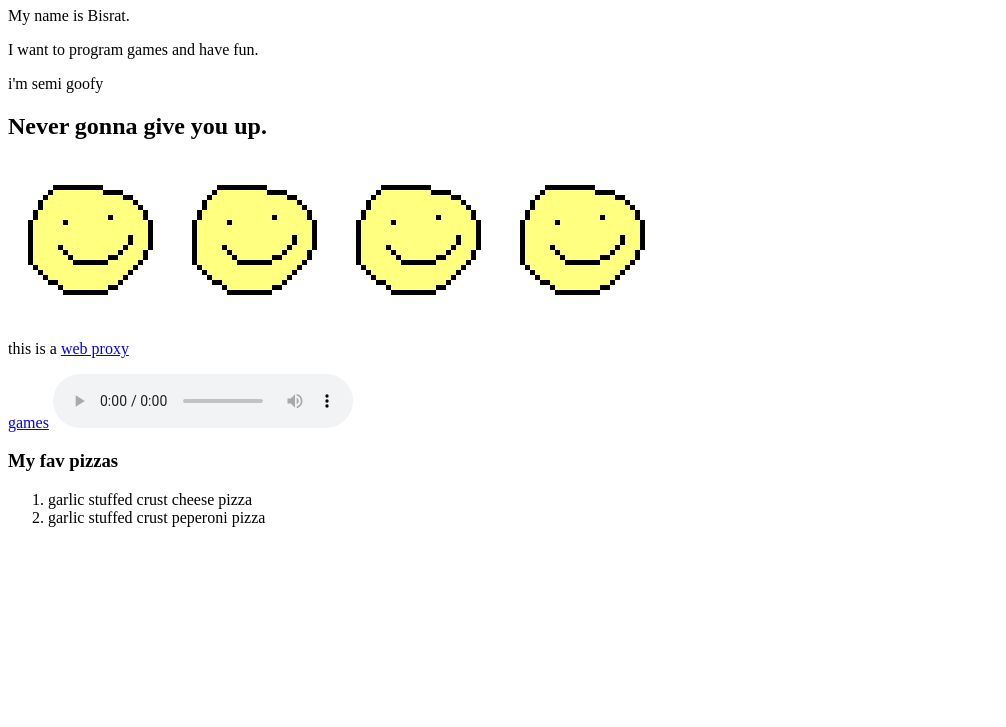
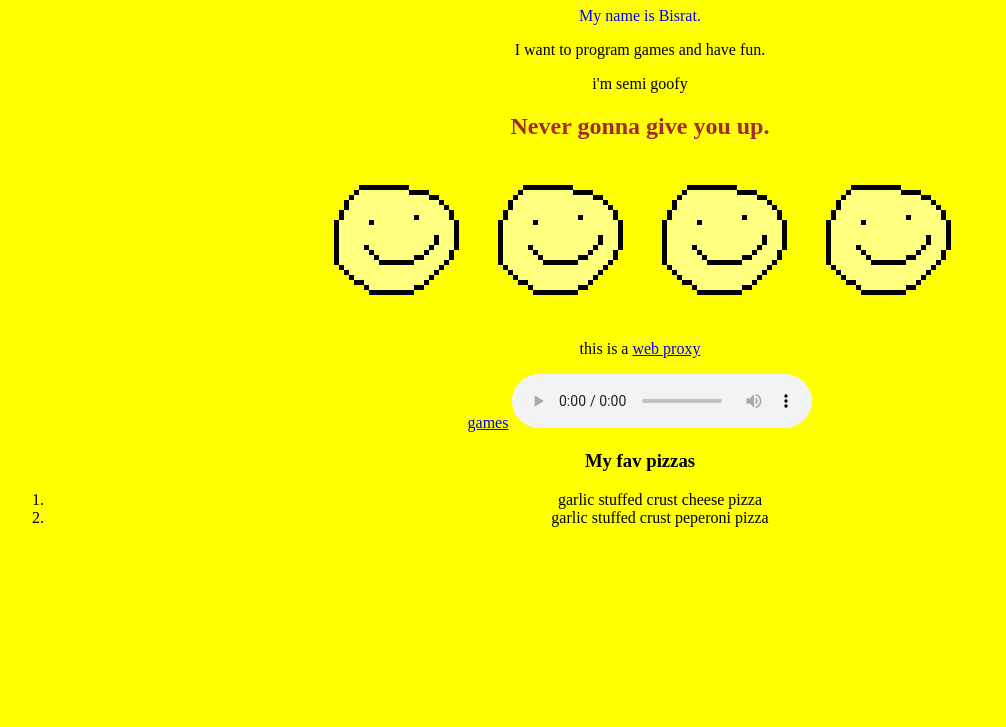
Before and after one commit to sniper694200/sniper694200.github.io, a plain HTML site: page index.html in a window 1280 px wide. Shown: the part 73-800 px from the top of the page, without its empty margins (0-1006 px from the left). Drawn offline with Linux system fonts and the light colour scheme.

Commit message:
Update index.html

```diff
--- a/index.html
+++ b/index.html
@@ -1,13 +1,26 @@
 <!DOCTYPE html>
 <html>
     <head>
+        <title>Bisrat's awesome website</title>
+        <style>
+            .name {
+                color:blue
+            }
+            .rickroll {
+                color:brown;
+            }
+            body {
+                text-align:center;
+                background-color:yellow;
+            }
+        </style>
     </head>
     <h1>Hello!</h1>
     <body>
-        <p>My name is Bisrat.</p>
+        <p class="name">My name is Bisrat.</p>
 <p>I want to program games and have fun.</p>
 <p>i'm semi goofy</p>
-<h2>Never gonna give you up.</h2>
+<h2 class="rickroll">Never gonna give you up.</h2>
 <img src="mark.png"> <img src="mark.png"> <img src="mark.png"> <img src="mark.png">
 <p>this is a <a href="https://kcps.pw/"</a> web proxy</p>
 <p><a href="games.html">games</a>
```
